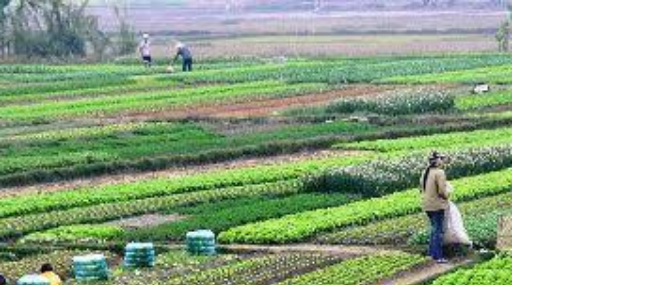
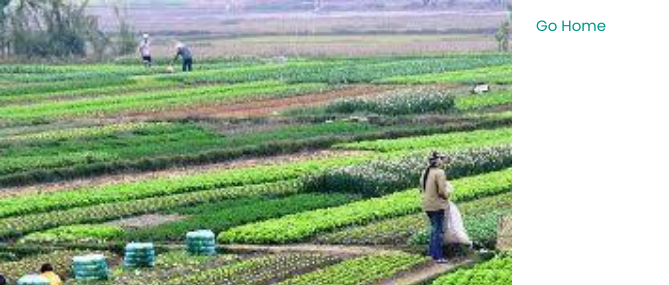
Before and after one commit to ayfolut/comida, a Flask app: page /auth/ in a window 1280 px wide. Shown: the top 285 px of the page, without its empty margins (0-669 px from the left). Run offline with Flask 2, Linux system fonts and the light colour scheme; some web fonts are replaced.

Commit message:
Update login.html

```diff
--- a/comida/auth/templates/login.html
+++ b/comida/auth/templates/login.html
@@ -16,6 +16,9 @@
 <body>
     <!-- Login Page -->
     <!-- Farm -->
+    <div class="chevron">
+        <a href="index.html"><i class="fa fa-chevron-left"></i> Go Home</a>
+    </div>
     <div class="container">
         <div class="farm hide-on-sm">
             <h3>Try for free today!</h3>
```
